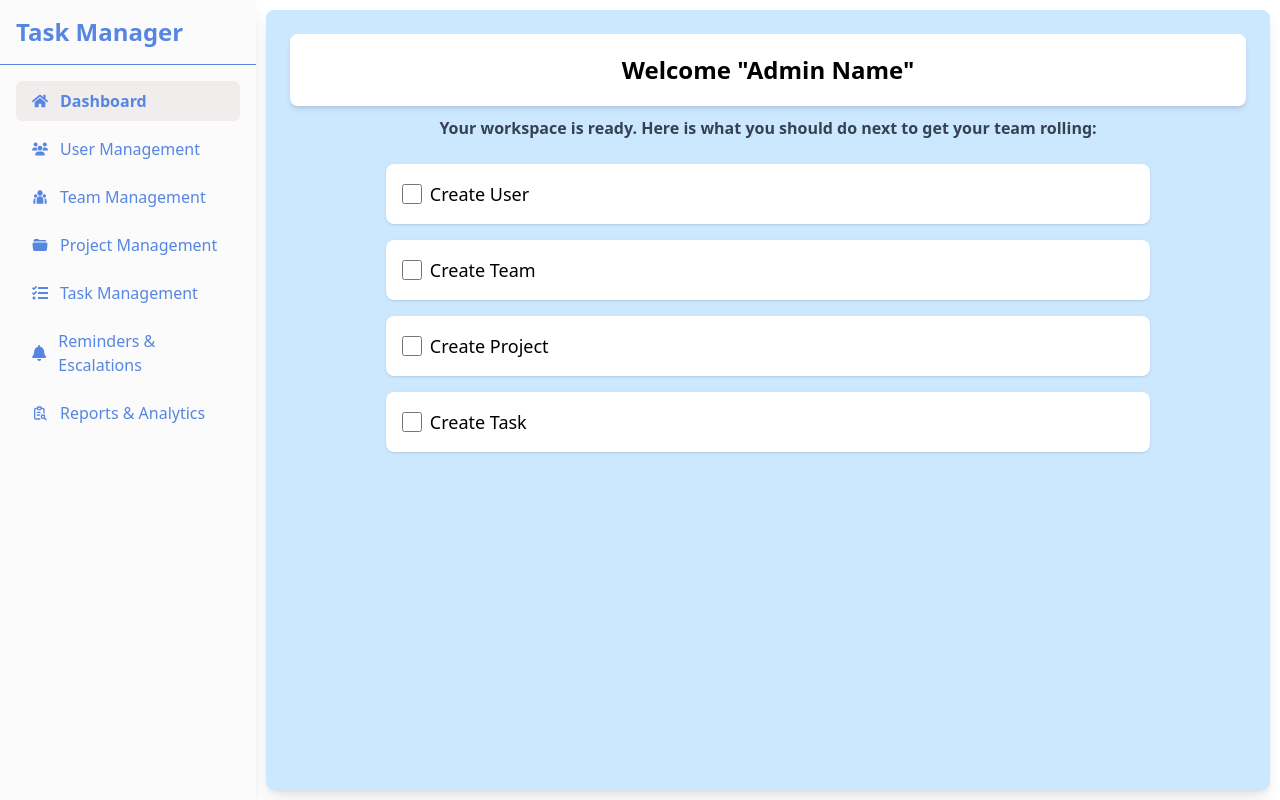
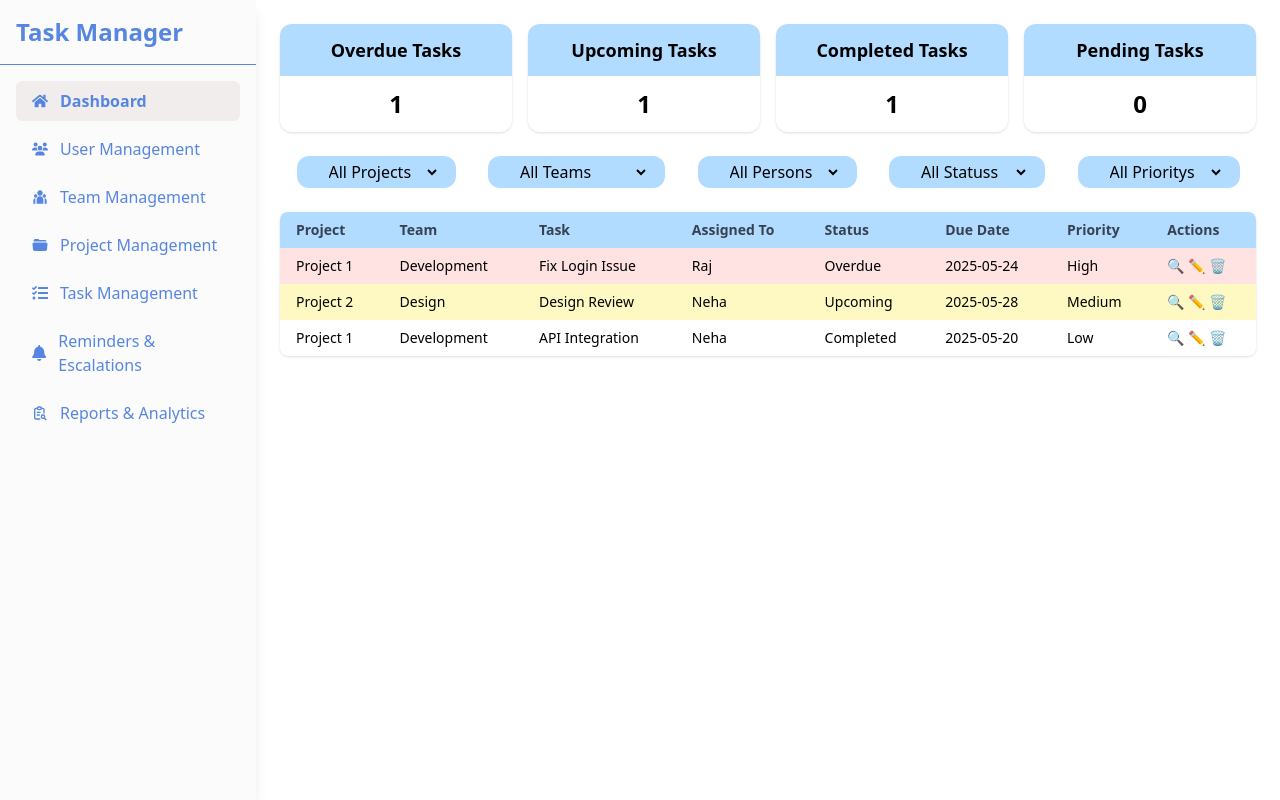
Before and after one commit to sarthakare/task-management, a React (Vite) app: page /dashboard in a window 1280 px wide. Built offline with nearby package versions, Linux system fonts and the light colour scheme.

Commit message:
Created dashboard with cards and table for admin

```diff
--- a/src/pages/Dashboard.jsx
+++ b/src/pages/Dashboard.jsx
@@ -1,44 +1,136 @@
-import React from "react";
+import React, { useState } from "react";
+
+const initialTasks = [
+  {
+    project: "Project 1",
+    team: "Development",
+    task: "Fix Login Issue",
+    assignedTo: "Raj",
+    status: "overdue",
+    dueDate: "2025-05-24",
+    priority: "high",
+  },
+  {
+    project: "Project 2",
+    team: "Design",
+    task: "Design Review",
+    assignedTo: "Neha",
+    status: "upcoming",
+    dueDate: "2025-05-28",
+    priority: "medium",
+  },
+  {
+    project: "Project 1",
+    team: "Development",
+    task: "API Integration",
+    assignedTo: "Neha",
+    status: "completed",
+    dueDate: "2025-05-20",
+    priority: "low",
+  },
+];
 
 export default function Dashboard() {
+  const [filters, setFilters] = useState({
+    project: "",
+    team: "",
+    person: "",
+    status: "",
+    priority: "",
+  });
+
+  const filteredTasks = initialTasks.filter((task) => {
+    return (
+      (filters.project === "" || task.project === filters.project) &&
+      (filters.team === "" || task.team === filters.team) &&
+      (filters.person === "" || task.assignedTo === filters.person) &&
+      (filters.status === "" || task.status === filters.status) &&
+      (filters.priority === "" || task.priority === filters.priority)
+    );
+  });
+
   return (
-    <div className="flex h-screen">
-      <div className="p-[1%] w-full">
-        <div className="flex-1 p-6 bg-[#CCE8FF] rounded-lg shadow-lg h-full overflow-auto">
-          <div className="bg-white p-5 w-full rounded-lg shadow-md">
-            <h1 className="text-2xl font-semibold text-center">
-              Welcome "Admin Name"
-            </h1>
-          </div>
-          <p className="my-[1%] font-bold text-center text-gray-700">
-            Your workspace is ready. Here is what you should do next to get your
-            team rolling:
-          </p>
+    <div className="p-6 space-y-6 h-screen overflow-hidden">
+      {/* Cards */}
+      <div className="grid grid-cols-1 md:grid-cols-2 xl:grid-cols-4 gap-4">
+        <DashboardCard title="Overdue Tasks" count={filteredTasks.filter(t => t.status === 'overdue').length} />
+        <DashboardCard title="Upcoming Tasks" count={filteredTasks.filter(t => t.status === 'upcoming').length} />
+        <DashboardCard title="Completed Tasks" count={filteredTasks.filter(t => t.status === 'completed').length} />
+        <DashboardCard title="Pending Tasks" count={filteredTasks.filter(t => t.status === 'pending').length} />
+      </div>
 
-          {/* Tick boxes */}
-          <div className="grid grid-cols-1 gap-4 mt-6 px-[10%]">
-            <label className="flex items-center space-x-2 bg-white p-4 rounded-lg shadow">
-              <input type="checkbox" className="w-5 h-5" />
-              <span className="text-lg font-medium">Create User</span>
-            </label>
+      {/* Filters */}
+      <div className="flex flex-wrap gap-4 items-center justify-evenly">
+        <FilterSelect label="Project" value={filters.project} onChange={(val) => setFilters({ ...filters, project: val })} options={["Project 1", "Project 2"]} />
+        <FilterSelect label="Team" value={filters.team} onChange={(val) => setFilters({ ...filters, team: val })} options={["Development", "Design"]} />
+        <FilterSelect label="Person" value={filters.person} onChange={(val) => setFilters({ ...filters, person: val })} options={["Raj", "Neha"]} />
+        <FilterSelect label="Status" value={filters.status} onChange={(val) => setFilters({ ...filters, status: val })} options={["overdue", "upcoming", "completed", "pending"]} />
+        <FilterSelect label="Priority" value={filters.priority} onChange={(val) => setFilters({ ...filters, priority: val })} options={["high", "medium", "low"]} />
+      </div>
 
-            <label className="flex items-center space-x-2 bg-white p-4 rounded-lg shadow">
-              <input type="checkbox" className="w-5 h-5" />
-              <span className="text-lg font-medium">Create Team</span>
-            </label>
-
-            <label className="flex items-center space-x-2 bg-white p-4 rounded-lg shadow">
-              <input type="checkbox" className="w-5 h-5" />
-              <span className="text-lg font-medium">Create Project</span>
-            </label>
-
-            <label className="flex items-center space-x-2 bg-white p-4 rounded-lg shadow">
-              <input type="checkbox" className="w-5 h-5" />
-              <span className="text-lg font-medium">Create Task</span>
-            </label>
-          </div>
-        </div>
+      {/* Table */}
+      <div className="overflow-auto bg-white shadow rounded-lg mt-4 max-h-[60vh]">
+        <table className="w-full table-auto min-w-[900px]">
+          <thead className="bg-[#018DFF]/30 text-gray-700 text-sm sticky top-0 z-10">
+            <tr>
+              <th className="px-4 py-2 text-left">Project</th>
+              <th className="px-4 py-2 text-left">Team</th>
+              <th className="px-4 py-2 text-left">Task</th>
+              <th className="px-4 py-2 text-left">Assigned To</th>
+              <th className="px-4 py-2 text-left">Status</th>
+              <th className="px-4 py-2 text-left">Due Date</th>
+              <th className="px-4 py-2 text-left">Priority</th>
+              <th className="px-4 py-2 text-left">Actions</th>
+            </tr>
+          </thead>
+          <tbody className="text-sm">
+            {filteredTasks.map((task, i) => (
+              <tr key={i} className={task.status === "overdue" ? "bg-red-100" : task.status === "upcoming" ? "bg-yellow-100" : ""}>
+                <td className="px-4 py-2">{task.project}</td>
+                <td className="px-4 py-2">{task.team}</td>
+                <td className="px-4 py-2">{task.task}</td>
+                <td className="px-4 py-2">{task.assignedTo}</td>
+                <td className="px-4 py-2 capitalize">{task.status}</td>
+                <td className="px-4 py-2">{task.dueDate}</td>
+                <td className="px-4 py-2 capitalize">{task.priority}</td>
+                <td className="px-4 py-2">🔍 ✏️ 🗑️</td>
+              </tr>
+            ))}
+          </tbody>
+        </table>
       </div>
     </div>
   );
 }
+
+// Card Component
+function DashboardCard({ title, count }) {
+  return (
+    <div className="flex flex-col text-center text-black rounded-xl shadow">
+      <div className="text-lg font-semibold bg-[#018DFF]/30 p-3 rounded-t-xl">
+        {title}
+      </div>
+      <div className="text-2xl font-bold p-3">{count}</div>
+    </div>
+  );
+}
+
+// Filter Component
+function FilterSelect({ label, value, onChange, options }) {
+  return (
+    <div className="px-4 py-1 rounded-xl bg-[#018DFF]/30">
+      <select
+        className="focus:outline-none px-3 bg-transparent"
+        value={value}
+        onChange={(e) => onChange(e.target.value)}
+      >
+        <option value="">{`All ${label}s`}</option>
+        {options.map((opt) => (
+          <option key={opt} value={opt}>
+            {opt}
+          </option>
+        ))}
+      </select>
+    </div>
+  );
+}
```
